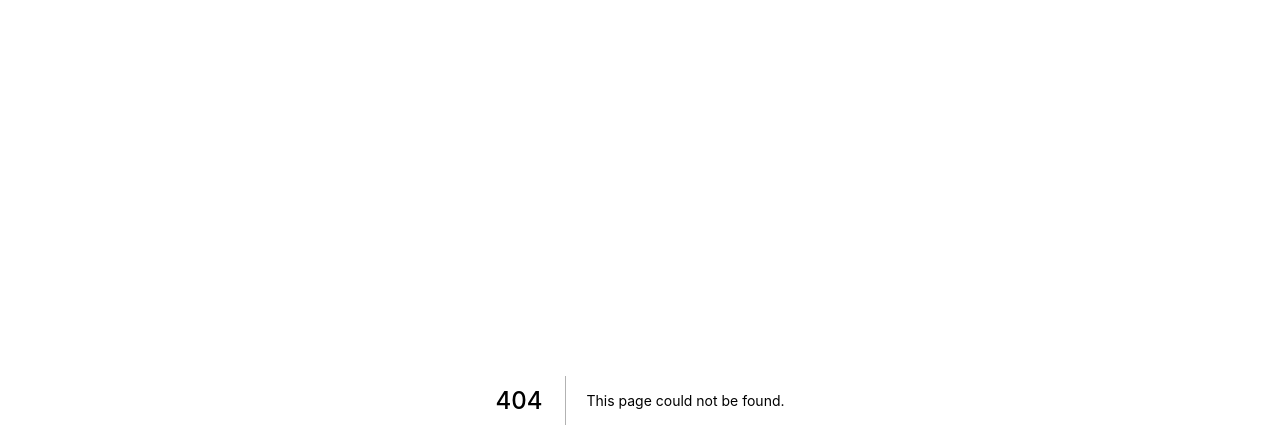
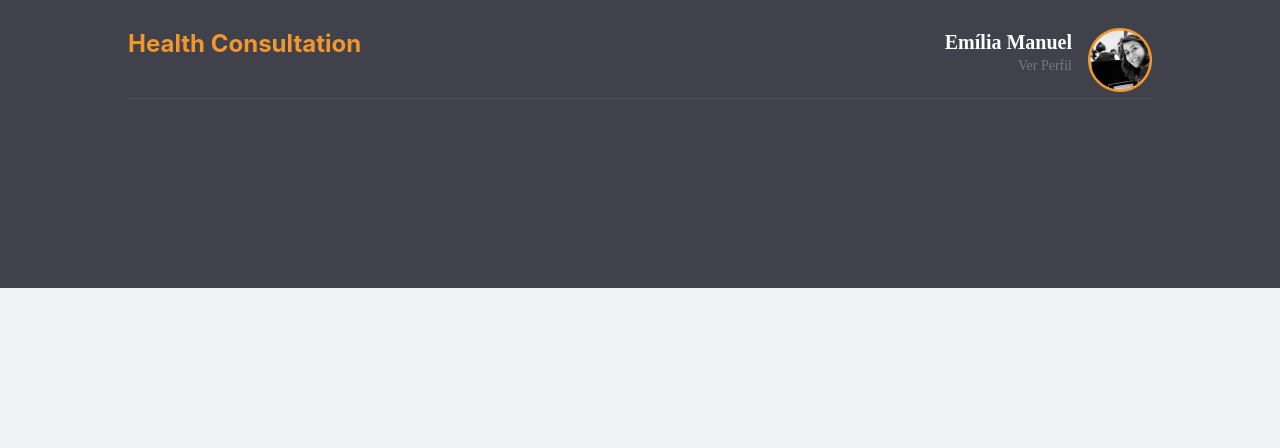
Before and after one commit to jmamadeu/arietus, a Next.js app: page /dashboard in a window 1280 px wide. Before the commit this address had no page. Shown: the top 448 px of the page. Built offline with nearby package versions, Linux system fonts and the light colour scheme.

Commit message:
:zap: Add header to dashboard page

```diff
--- /dev/null
+++ b/src/pages/dashboard.tsx
@@ -0,0 +1,48 @@
+import Head from 'next/head';
+import Link from 'next/link';
+import Image from 'next/image';
+import { useRouter } from 'next/router';
+
+import { Input } from '../components';
+
+export default function Home() {
+  const router = useRouter();
+
+  return (
+    <div>
+      <Head>
+        <title>Health Consultation | Marca sua consulta sem sair de casa</title>
+        <link rel='icon' href='/favlogo.png' />
+      </Head>
+
+      <main className=' bg-shapes-background w-screen h-screen '>
+        <header className='bg-primary-default h-72 flex justify-center'>
+          <div className='w-full max-w-5xl mt-7 flex flex-col'>
+            <div className='flex justify-between'>
+              <h1 className='font-body font-bold text-2xl text-primary-main'>
+                Health Consultation
+              </h1>
+
+              <div className='flex'>
+                <div className='flex flex-col'>
+                  <p className='font-title font-semibold text-shapes-box text-xl'>
+                    Emília Manuel
+                  </p>
+                  <span className='text-right font-normal text-texts-secondary text-sm font-title hover:text-primary-main hover:underline cursor-pointer'>
+                    Ver Perfil
+                  </span>
+                </div>
+
+                <div className='ml-4'>
+                  <Image src='/avatar.png' width={64} height={64} />
+                </div>
+              </div>
+            </div>
+
+            <div style={{ height: 1 }} className='w-full bg-shapes-line '></div>
+          </div>
+        </header>
+      </main>
+    </div>
+  );
+}
--- a/src/pages/index.tsx
+++ b/src/pages/index.tsx
@@ -1,9 +1,12 @@
 import Head from 'next/head';
 import Link from 'next/link';
+import { useRouter } from 'next/router';
 
 import { Input } from '../components';
 
 export default function Home() {
+  const router = useRouter();
+
   return (
     <div>
       <Head>
@@ -53,6 +56,9 @@ export default function Home() {
                 className='w-44 font-title h-14 bg-shapes-lines font-bold text-sm uppercase text-texts-secondary
               hover:bg-shapes-complement rounded-md transition duration-150
               outline-none focus:outline-none'
+                onClick={() => {
+                  router.push('/dashboard');
+                }}
               >
                 Entrar
               </button>
--- a/tailwind.config.js
+++ b/tailwind.config.js
@@ -33,6 +33,7 @@ module.exports = {
           background: '#f0f2f5',
           box: '#fcfdff',
           complement: '#ECEEF0',
+          line: '#4F4F5B',
         },
       },
     },
```
Also changed, not shown: public/avatar.png (added).
